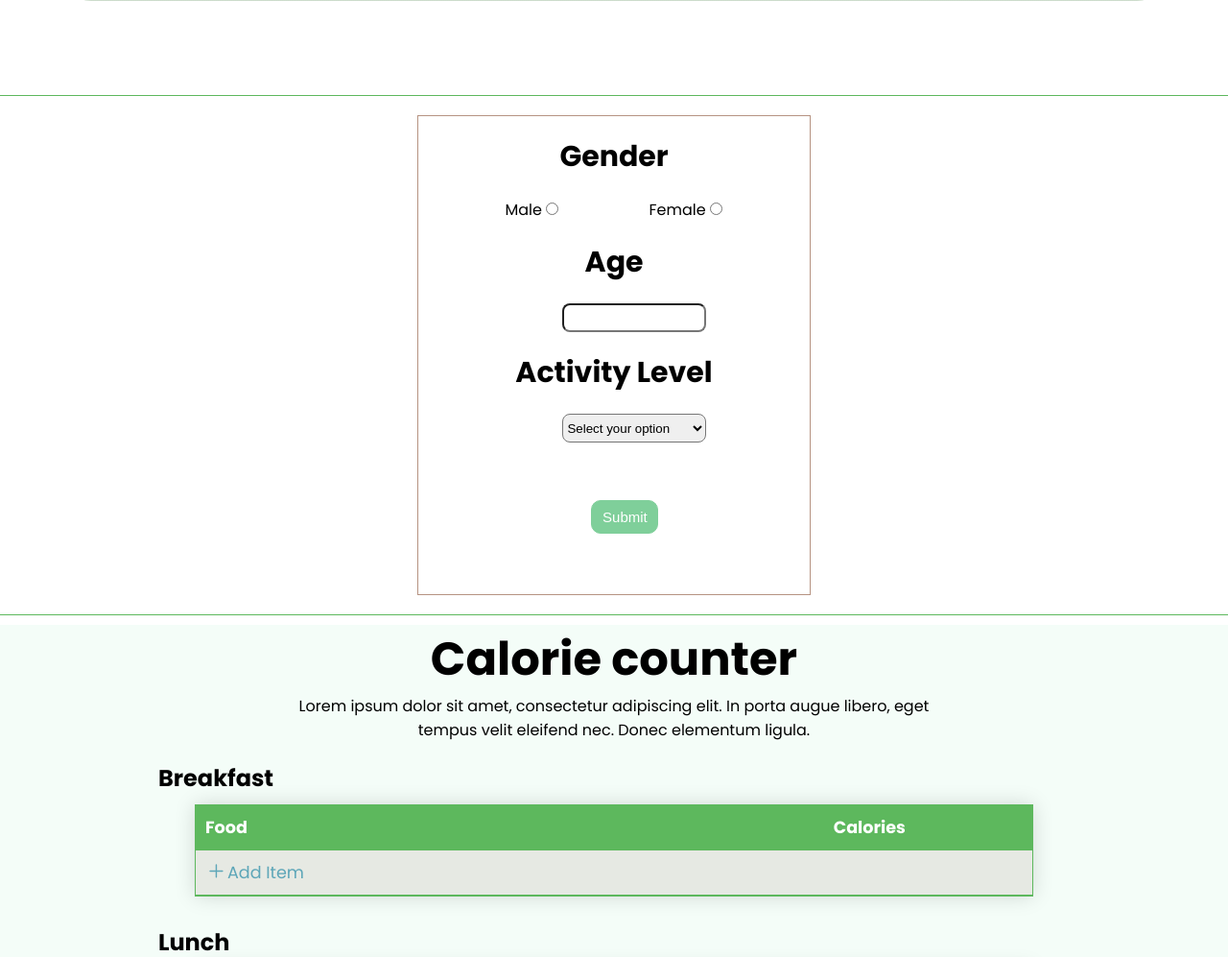
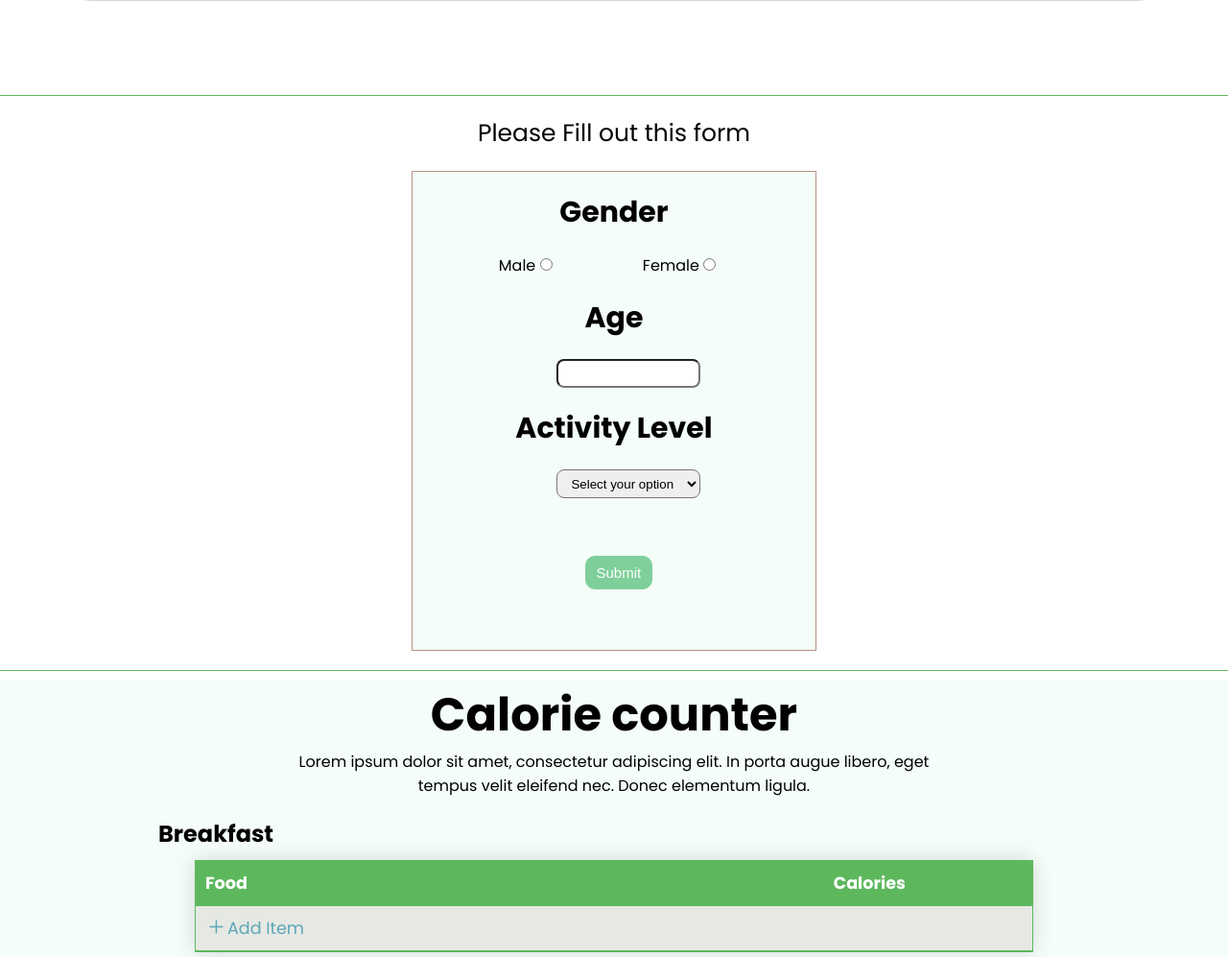
Before and after one commit to tcrz/Eat_Right, a Flask app: page / in a window 1280 px wide. Shown: the part 720-1717 px from the top of the page at 96% size. Run offline with Flask 2, Linux system fonts and the light colour scheme; data comes from the database, SQL or seed files in the repository; some libraries are stand-ins or nearby versions.

Commit message:
Added styling of predictor form

```diff
--- a/web_dynamic/static/script.js
+++ b/web_dynamic/static/script.js
@@ -114,7 +114,9 @@ $(document).ready(function () {
     let act = $('.act').children('option:selected').val()
     let gender = $('.gender:checked').val();
     let url = 'http://0.0.0.0:5001/api/v1/age/' + gender + '/' + act + '/' + age
-
+    if (age < 4 || age > 100) {
+      $('.calorie-amount').text("Age range should be between 4 and 100");
+    }
     $.ajax({
       type: "get",
       url: url,
--- a/web_dynamic/static/styles/styles.css
+++ b/web_dynamic/static/styles/styles.css
@@ -186,7 +186,7 @@ nav {
  ******************************/
 .calorie-predictor {
   background: white;
-  padding: 20px 20px;
+  /*padding: 20px 20px;*/
   border-bottom: 1px solid #5db85d;
 }
 
@@ -195,26 +195,39 @@ nav {
   height: 500px;
   border: 1px solid #b69382;
   margin: 0 auto;
+  background-color: #ccf5dd38;
+}
+.calorie-predictor p {
+  text-align: center;
+  font-size: 25px;
+  font-weight: 25px;
+  margin: 20px 0;
+}
+.for-pregnant h3 {
+  text-align: center;
+  margin: 20px 0;
+  font-size: 20px;
 }
 
-.predictor-form h3 {
+.predictor-form h3,
+.for-all h3{
   text-align: center;
   margin: 20px 0;
   font-size: 30px;
 }
-
-.predictor-form label {
+.predictor-form label,
+.for-all label {
   margin-left: 90px;
 }
 
-.predictor-form input[type="number"],
-.predictor-form select {
+.for-all input[type="number"],
+.for-all select {
   width: 150px;
   height: 30px;
   border-radius: 8px;
   margin-left: 150px;
+  text-align: center;
 }
-
 .predictor-form button {
   width: 70px;
   height: 35px;
--- a/web_dynamic/templates/eatright.html
+++ b/web_dynamic/templates/eatright.html
@@ -55,14 +55,16 @@
     </div>
   </header>
   <section class="calorie-predictor">
+    <p class="enter-info">Please Fill out this form</p>
     <div class="predictor-form">
       <h3>Gender</h3>
       <label for="gender">Male</label>
       <input type="radio" name="gender" class="gender" value="Male" />
       <label for="gender">Female</label>
       <input type="radio" name="gender" class="gender" value="Female" /><br />
+      <div class="for-all">
         <h3>Age</h3>
-      <input type="number" max="100" min="4" name="digit" class="age" required />
+        <input type="number" name="digit" class="age" required />
         <h3>Activity Level</h3>
         <select name="activity" class="act" required>
           <option value="" disabled selected>Select your option</option>
@@ -70,6 +72,7 @@
           <option value="Moderate-Activity">Moderate-Activity</option>
           <option value="Active">Active</option>
         </select><br />
+      </div>
       <button class="submittion">Submit</button>
     </div>
     <p class="calorie-amount"></p>
```
Lines whose indentation alone changed are shown as unchanged.
